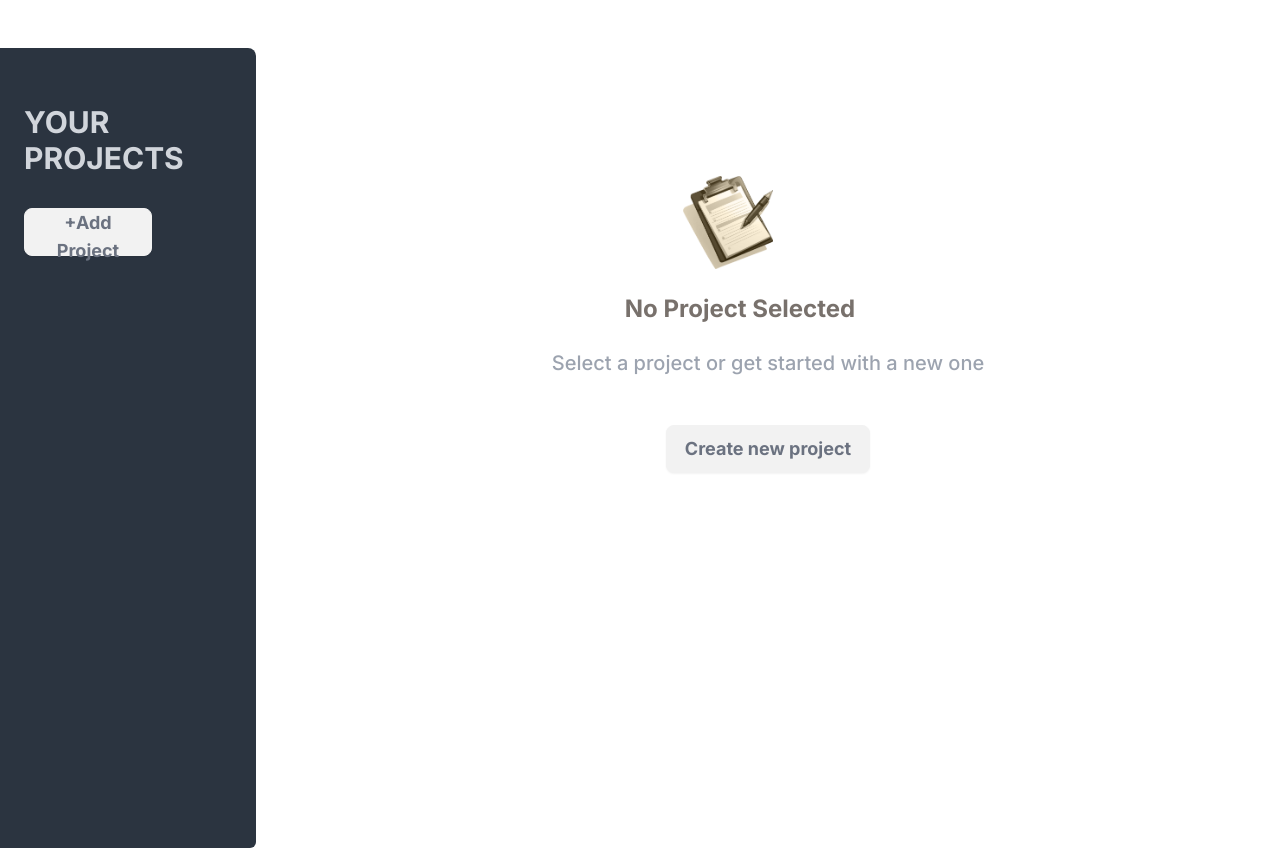
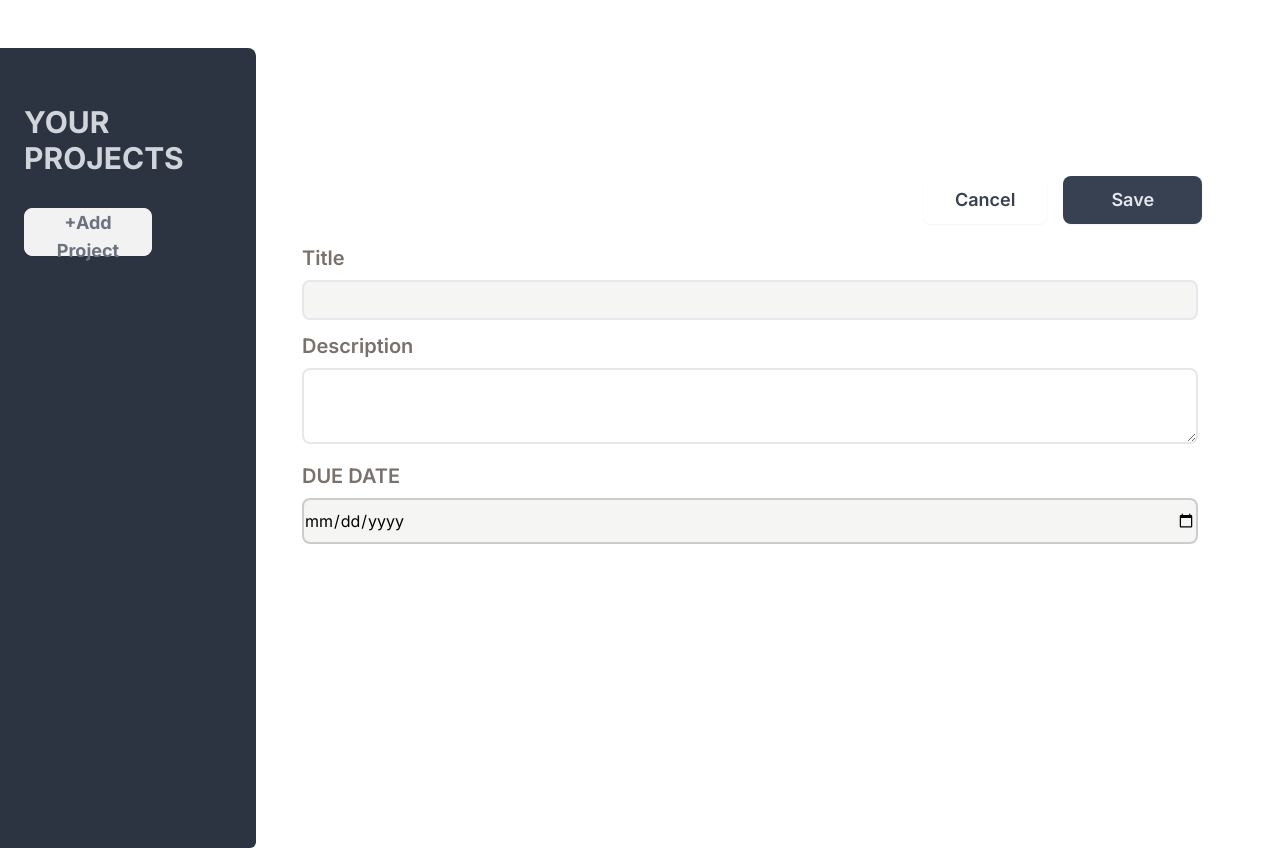
Before and after one commit to DannySamy3/project--notebook, a Next.js app: page / in a window 1280 px wide. Built offline with nearby package versions, Linux system fonts and the light colour scheme.

Commit message:
another component

```diff
--- /dev/null
+++ b/app/Components/AddProject.tsx
@@ -0,0 +1,44 @@
+"use client";
+
+import React from "react";
+
+const AddProject = () => {
+  return (
+    <section className="w-4/5 mx-auto my-44 flex flex-col items-center pr-8">
+      <div>
+        <div className="flex gap-4 justify-end mb-5">
+          <button className="btn border-none bg-white py-1 px-8 text-gray-700 text-lg font-semibold hover:text-gray-300">
+            Cancel
+          </button>
+          <button className="btn border-none py-1 px-12 bg-gray-700 text-lg text-gray-200 hover:text-gray-300">
+            Save
+          </button>
+        </div>
+        <label className="text-stone-500 text-xl inline-block mb-2 font-semibold">
+          Title
+        </label>
+        <input
+          type="text"
+          required
+          className="input input-bordered w-full max-w-4xl max-h-10 bg-stone-100 text-black border-2  border-gray-200 mb-3"
+        />
+        <label className="text-stone-500 text-xl inline-block mb-2 font-semibold">
+          Description
+        </label>
+        <textarea
+          required
+          className="textarea w-full max-w-4xl max-h-32 textarea-bordered bg-transparent bg-stone-100 border-2 border-solid border-gray-200 text-black mb-3"
+        />
+        <label className="text-stone-500 text-xl inline-block mb-2 font-semibold">
+          DUE DATE
+        </label>
+        <input
+          type="date"
+          className="appearance-none w-full max-w-4xl max-h-20  bg-stone-100 text-black input-bordered py-2 rounded-lg border-2"
+        />
+      </div>
+    </section>
+  );
+};
+
+export default AddProject;
--- a/app/Components/HomePage.tsx
+++ b/app/Components/HomePage.tsx
@@ -9,7 +9,7 @@ const HomePage = () => {
 
   return (
     <div className="w-4/5 mx-auto my-44 ">
-      <div className="flex flex-col items-center  ">
+      <div className="flex flex-col items-center pr-8">
         <Image
           src="/no-projects.png"
           alt="notebook image"
--- a/app/page.tsx
+++ b/app/page.tsx
@@ -1,12 +1,13 @@
 import Image from "next/image";
 import Nav from "./Components/nav";
 import HomePage from "./Components/HomePage";
+import AddProject from "./Components/AddProject";
 
 export default function Home() {
   return (
     <main className="flex">
-      <Nav></Nav>
-      <HomePage />
+      <Nav />
+      <AddProject />
     </main>
   );
 }
```
